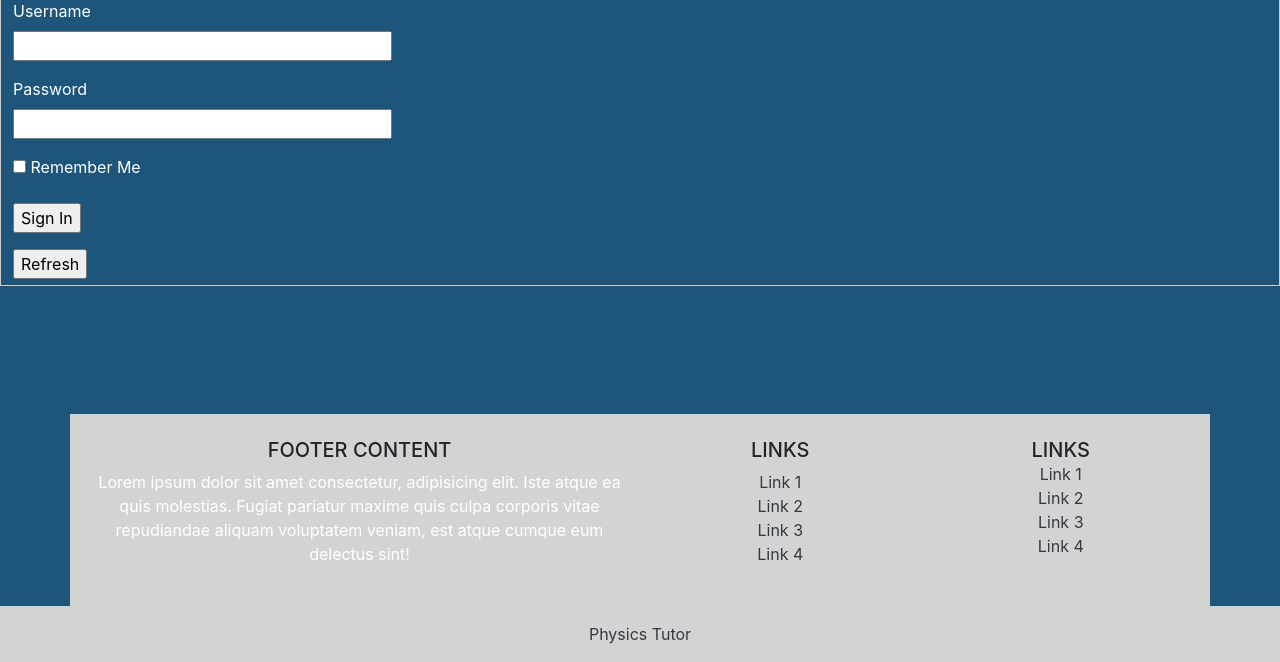
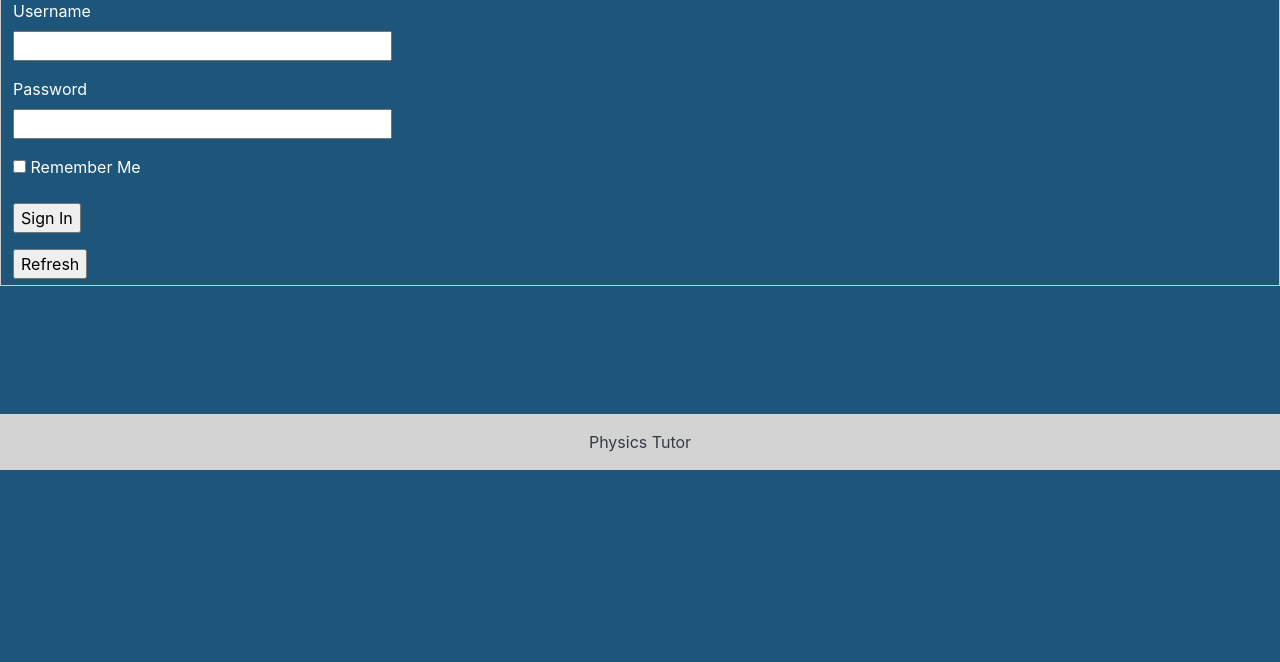
Before and after one commit to Joel-Milligan/physics-tutor-assignment, a Flask app: page /login in a window 1280 px wide. Shown: the part 159-821 px from the top of the page. After the commit the page ends 629 px from the top, so only its background shows below. Run offline with Flask 2, Linux system fonts and the light colour scheme; some libraries are stand-ins or nearby versions.

Commit message:
removed a majority of the footer

```diff
--- a/app/templates/base.html
+++ b/app/templates/base.html
@@ -63,67 +63,6 @@
       class="text-center text-lg-start navbar-fixed-bottom d-flex flex-column"
       style="padding-top: 10%"
     >
-      <!-- Grid container -->
-      <div class="container p-4 light_gray_background">
-        <!--Grid row-->
-        <div class="row">
-          <!--Grid column-->
-          <div class="col-lg-6 col-md-12 mb-4 mb-md-0">
-            <h5 class="text-uppercase">Footer Content</h5>
-
-            <p>
-              Lorem ipsum dolor sit amet consectetur, adipisicing elit. Iste
-              atque ea quis molestias. Fugiat pariatur maxime quis culpa
-              corporis vitae repudiandae aliquam voluptatem veniam, est atque
-              cumque eum delectus sint!
-            </p>
-          </div>
-          <!--Grid column-->
-
-          <!--Grid column-->
-          <div class="col-lg-3 col-md-6 mb-4 mb-md-0">
-            <h5 class="text-uppercase">Links</h5>
-
-            <ul class="list-unstyled mb-0">
-              <li>
-                <a href="#!" class="text-dark">Link 1</a>
-              </li>
-              <li>
-                <a href="#!" class="text-dark">Link 2</a>
-              </li>
-              <li>
-                <a href="#!" class="text-dark">Link 3</a>
-              </li>
-              <li>
-                <a href="#!" class="text-dark">Link 4</a>
-              </li>
-            </ul>
-          </div>
-          <!--Grid column-->
-
-          <!--Grid column-->
-          <div class="col-lg-3 col-md-6 mb-4 mb-md-0">
-            <h5 class="text-uppercase mb-0">Links</h5>
-
-            <ul class="list-unstyled">
-              <li>
-                <a href="#!" class="text-dark">Link 1</a>
-              </li>
-              <li>
-                <a href="#!" class="text-dark">Link 2</a>
-              </li>
-              <li>
-                <a href="#!" class="text-dark">Link 3</a>
-              </li>
-              <li>
-                <a href="#!" class="text-dark">Link 4</a>
-              </li>
-            </ul>
-          </div>
-          <!--Grid column-->
-        </div>
-        <!--Grid row-->
-      </div>
       <div class="text-center p-3" style="background-color: lightgray">
         <a class="text-dark" href="#">Physics Tutor</a>
       </div>
```
